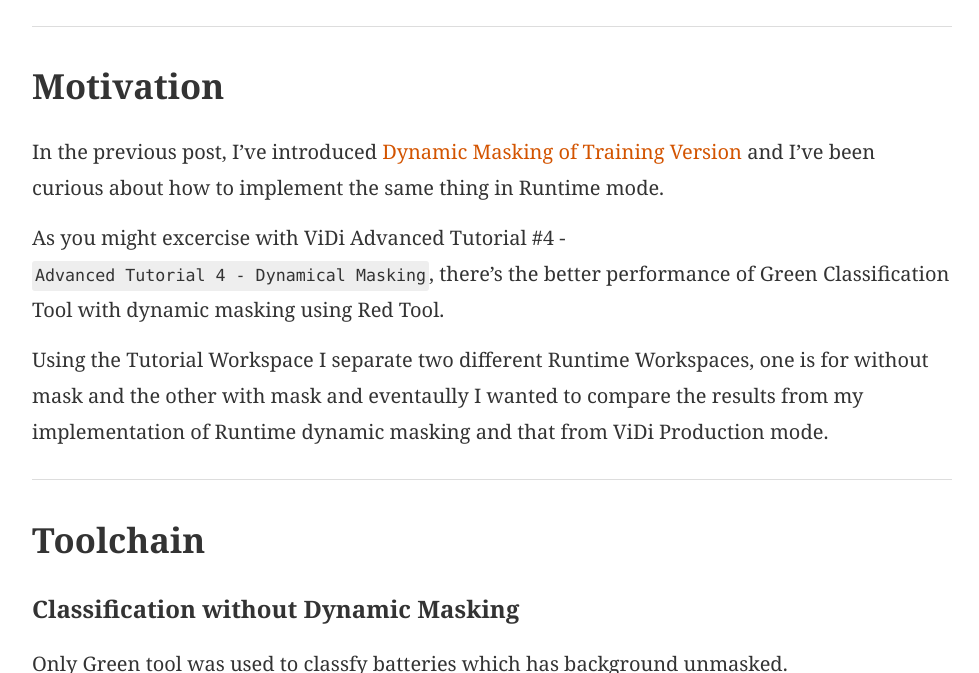
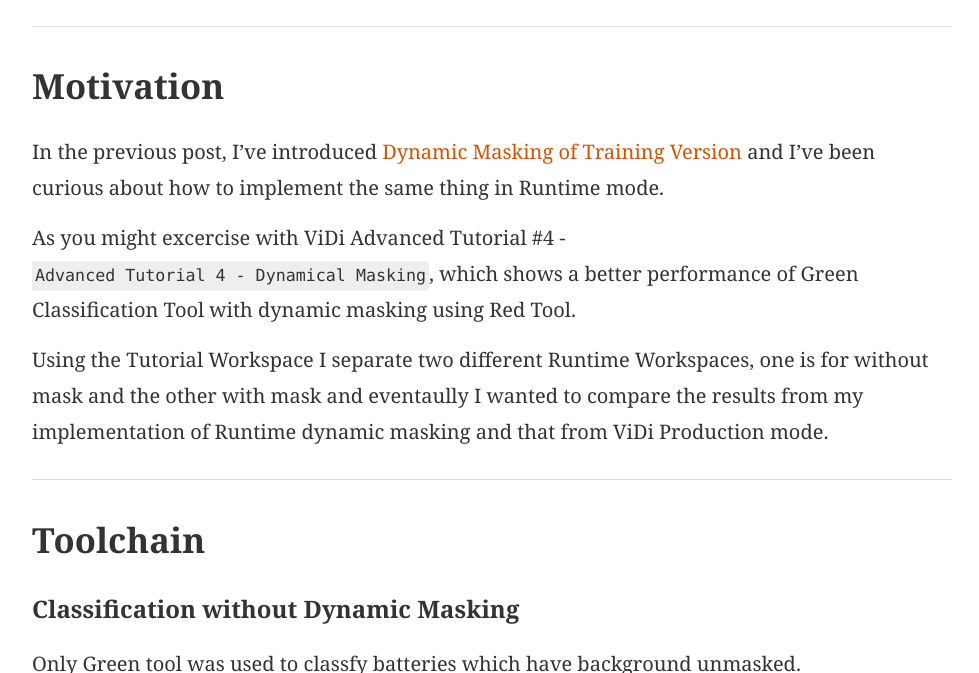
Before and after one commit to CognexKorea/CognexKorea.github.io, a Jekyll site: the page built from _posts/2018-10-30-ViDiCSharpRuntimeDynamicMasking.markdown, in a window 1280 px wide and 900 px high, scrolled down 498 px, cut to the strip 0-673 px from the top of the window. Shown: the whole strip, without its empty margins (148-1127 px from the left). Built offline with Jekyll 4.4.1, drawn with Linux system fonts in a browser that asks for light colours; nearby versions of some CDN libraries.

Commit message:
[FIXED] Correct grammar

```diff
--- a/_posts/2018-10-30-ViDiCSharpRuntimeDynamicMasking.markdown
+++ b/_posts/2018-10-30-ViDiCSharpRuntimeDynamicMasking.markdown
@@ -14,14 +14,14 @@ Please click [here](https://cognexcorporation-my.sharepoint.com/:u:/g/personal/a
 ## Motivation
 In the previous post, I've introduced [Dynamic Masking of Training Version](https://cognexkorea.github.io/deep-learning/2018/04/24/DynamicMasking.html) and I've been curious about how to implement the same thing in Runtime mode.
 
-As you might excercise with ViDi Advanced Tutorial #4 - `Advanced Tutorial 4 - Dynamical Masking`, there's the better performance of Green Classification Tool with dynamic masking using Red Tool.
+As you might excercise with ViDi Advanced Tutorial #4 - `Advanced Tutorial 4 - Dynamical Masking`, which shows a better performance of Green Classification Tool with dynamic masking using Red Tool.
 
 Using the Tutorial Workspace I separate two different Runtime Workspaces, one is for without mask and the other with mask and eventaully I wanted to compare the results from my implementation of Runtime dynamic masking and that from ViDi Production mode.
 
 ------
 ## Toolchain
 #### Classification without Dynamic Masking
-Only Green tool was used to classfy batteries which has background unmasked.
+Only Green tool was used to classfy batteries which have background unmasked.
 
 <img src="{{ site.baseurl }}/assets/posts/2018-10-30-ViDiCSharpRuntimeDynamicMasking/01.png">
 
```
